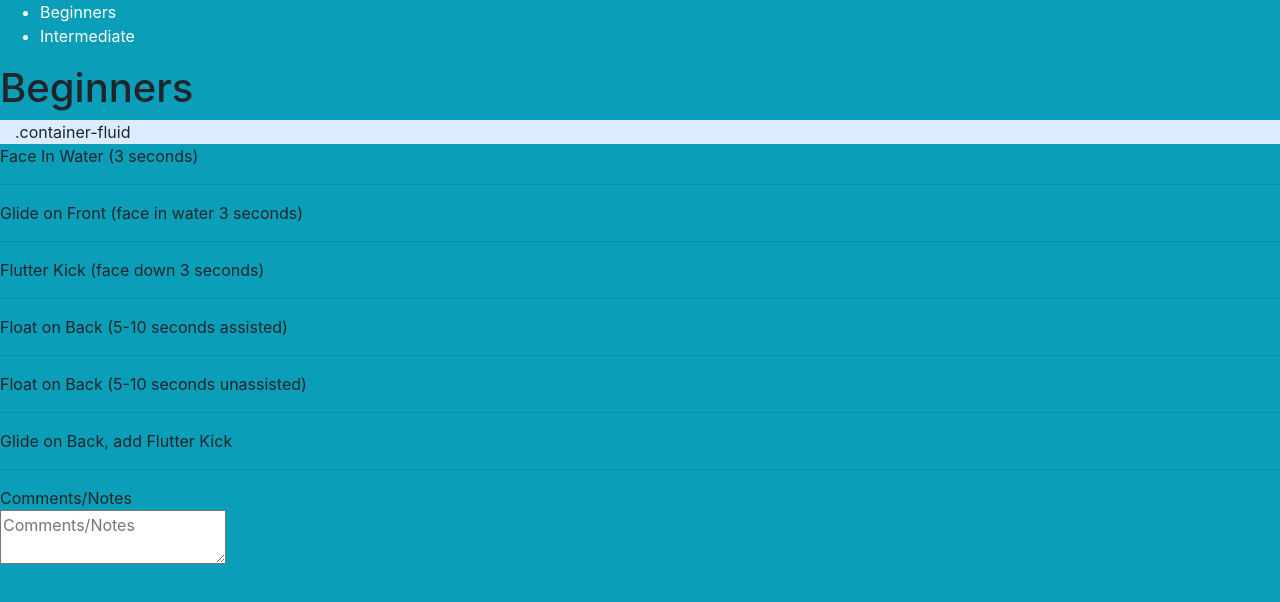
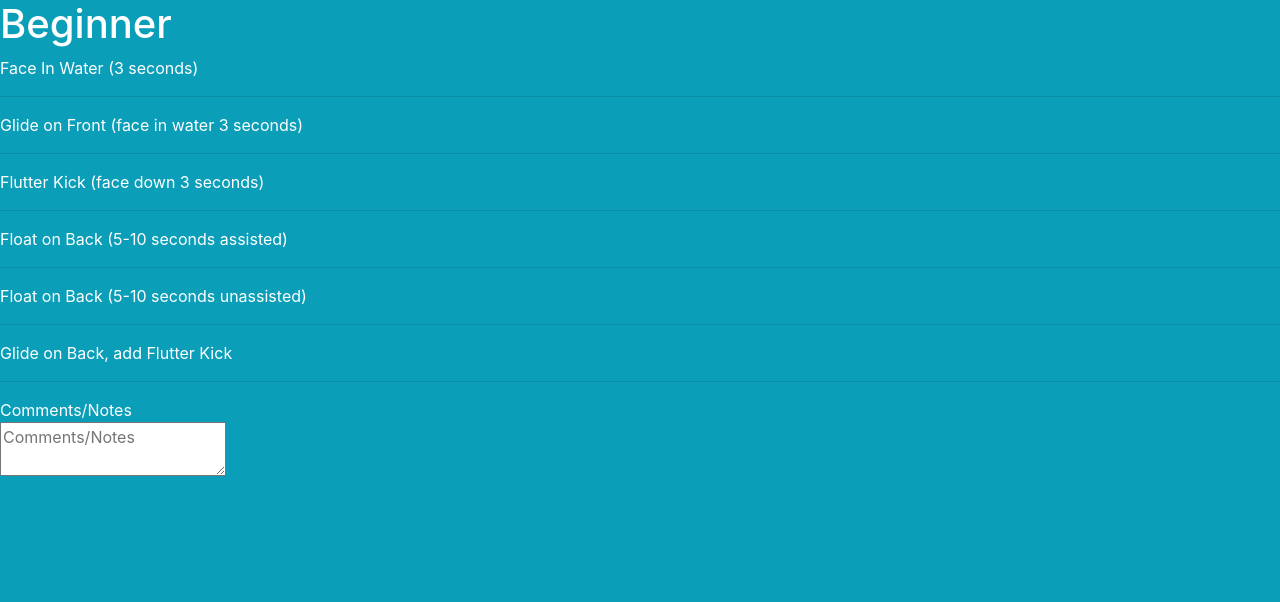
Before and after one commit to jimmymetts/Dolphin-Swimmers, a React (Create React App) app: page /beginners in a window 1280 px wide. Shown: the top 602 px of the page. Built offline with nearby package versions, Linux system fonts and the light colour scheme.

Commit message:
added rating material ui

```diff
--- a/package.json
+++ b/package.json
@@ -3,6 +3,8 @@
   "version": "0.1.0",
   "private": true,
   "dependencies": {
+    "@material-ui/core": "^4.11.0",
+    "@material-ui/lab": "^4.0.0-alpha.56",
     "@testing-library/jest-dom": "^4.2.4",
     "@testing-library/react": "^9.5.0",
     "@testing-library/user-event": "^7.2.1",
--- a/src/App.css
+++ b/src/App.css
@@ -6,6 +6,7 @@
   padding: 15px;
   border-radius: 5px;
   margin: auto;
+
   box-shadow: 0 4px 8px 0 rgba(0, 0, 0, 0.2), 0 6px 20px 0 rgba(0, 0, 0, 0.19);
 }
 
@@ -22,3 +23,12 @@
 .Nav-Bar li a {
   color: white;
 }
+h1 {
+  color: white;
+}
+p {
+  color: white;
+}
+form {
+  color: white;
+}
--- a/src/App.js
+++ b/src/App.js
@@ -5,14 +5,16 @@ import Login from './Login';
 import { Route, Link } from 'react-router-dom';
 import NavBar from './Navbar';
 import Intermediate from './Intermediate';
+import SimpleRating from './SimpleRating'
 
 function App() {
   return (
     <div className="App">
-    <NavBar/>
+
     <Route exact path ="/" component={Login} />
     <Route exact path ="/beginners" component={Beginners} />
     <Route exact path ="/intermediate" component={Intermediate} />
+    <Route exact path ="/SimpleRating" component={SimpleRating} />
 
     </div>
   );
--- a/src/Beginners.js
+++ b/src/Beginners.js
@@ -2,13 +2,15 @@ import React from 'react'
 import {Button} from 'reactstrap'
 import { Container } from 'reactstrap';
 import './Beginners.css';
+import './Navbar';
 
 function Beginners() {
     return (
+
         <div>
-            <h1>Beginners</h1>
+            <h1>Beginner</h1>
 <>
-<Container className="themed-container" fluid={true}>.container-fluid</Container>
+{/* <Container className="themed-container" fluid={true}>.container-fluid</Container> */}
             </>
             <p>Face In Water (3 seconds)</p>
             <hr/>
--- a/src/Login.js
+++ b/src/Login.js
@@ -3,6 +3,15 @@ import { Button, Form, FormGroup, Label, Input} from 'reactstrap';
 
 function Login() {
     return (
+        <div>
+        <h1></h1>
+        <br></br>
+        <br></br>
+        <br></br>
+        <br></br>
+        <br></br>
+
+
         <Form className='login-form'>
             <h1>
                 <span className='font-weight-bold ' >Dolphin Swimmers</span>
@@ -24,6 +33,8 @@ function Login() {
 
             </div>
         </Form>
+        </div>
+
     )
 }
 
--- a/src/Navbar.js
+++ b/src/Navbar.js
@@ -4,14 +4,24 @@ import './App.css';
 
 function Navbar() {
     return (
-  <div className='Nav-Bar'>
-    <ul >
-        <li><Link to="/beginners">Beginners</Link> </li>
-        <li><Link to="/intermediate">Intermediate</Link> </li>
-    </ul>
+      <nav class="navbar navbar-light bg-light">
+      <span class="navbar-text">
+        Navbar text with an inline element
+      </span>
+    </nav>
 
-  </div>
+
     )
 }
 
 export default Navbar
+
+
+{/* <div className='Nav-Bar'>
+
+<ul >
+    <li><Link to="/beginners">Beginners</Link> </li>
+    <li><Link to="/intermediate">Intermediate</Link> </li>
+</ul>
+
+</div> */}
--- /dev/null
+++ b/src/SimpleRating.js
@@ -0,0 +1,40 @@
+import React, { useState, useEffect } from 'react'
+import Rating from '@material-ui/lab';
+import Typography from '@material-ui/core/Typography';
+import Box from '@material-ui/core/Box';
+
+ function SimpleRating() {
+  const [loading, setLoading] = React.useState(2);
+
+  return (
+    <Rating value={4}></Rating>
+  )
+}
+
+export default SimpleRating;
+
+
+{/* <div>
+      <Box component="fieldset" mb={3} borderColor="transparent">
+        <Typography component="legend">Controlled</Typography>
+        <Rating
+          name="simple-controlled"
+          value={value}
+          onChange={(event, newValue) => {
+            setValue(newValue);
+          }}
+        />
+      </Box>
+      <Box component="fieldset" mb={3} borderColor="transparent">
+        <Typography component="legend">Read only</Typography>
+        <Rating name="read-only" value={value} readOnly />
+      </Box>
+      <Box component="fieldset" mb={3} borderColor="transparent">
+        <Typography component="legend">Disabled</Typography>
+        <Rating name="disabled" value={value} disabled />
+      </Box>
+      <Box component="fieldset" mb={3} borderColor="transparent">
+        <Typography component="legend">Pristine</Typography>
+        <Rating name="pristine" value={null} />
+      </Box>
+    </div> */}
```
Also changed, not shown: 1 other file (tests, documents, lock files or other folders).
